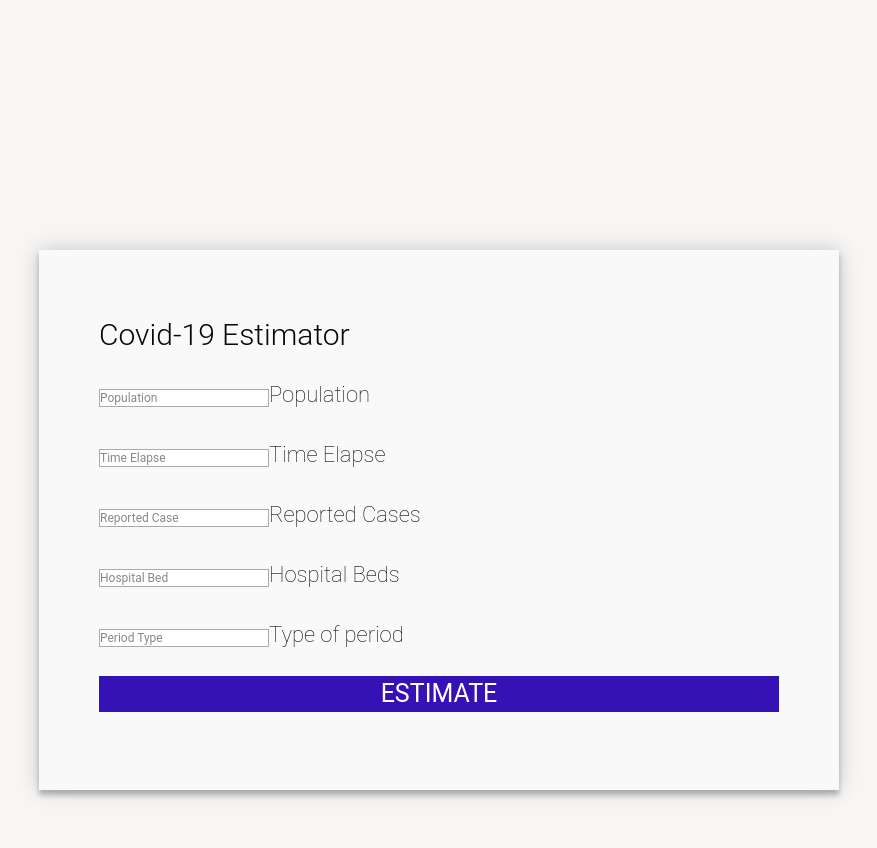
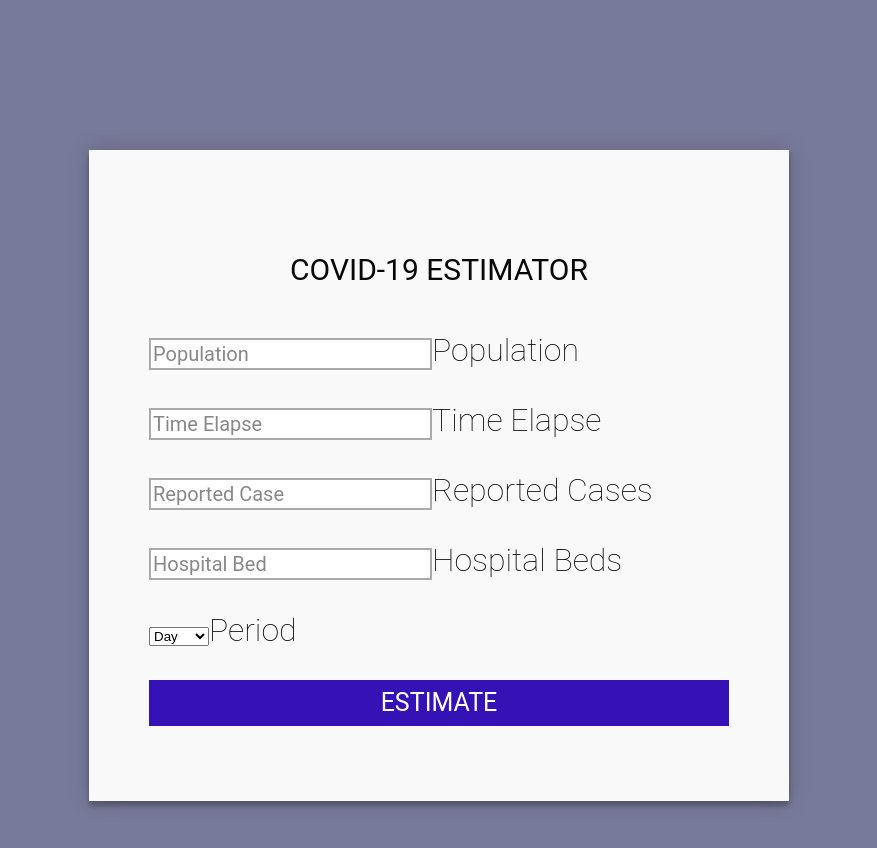
Before and after one commit to suhade/assest, a React (Create React App) app: page / in a window 1280 px wide. Shown: the top 848 px of the page, without its empty margins (201-1078 px from the left). Built offline with nearby package versions, Linux system fonts and the light colour scheme.

Commit message:
assestment

```diff
--- a/public/index.html
+++ b/public/index.html
@@ -2,14 +2,14 @@
 <html lang="en">
   <head>
     <meta charset="utf-8" />
-    <link rel="icon" href="%PUBLIC_URL%/favicon.ico" />
+
     <meta name="viewport" content="width=device-width, initial-scale=1" />
     <meta name="theme-color" content="#000000" />
     <meta
       name="description"
       content="Covid-19 Estimator, Analyzer and Prediction on rate of infwction, beds and severe cases."
     />
-    <link rel="apple-touch-icon" href="%PUBLIC_URL%/logo192.png" />
+
     <!--
       manifest.json provides metadata used when your web app is installed on a
       user's mobile device or desktop. See https://developers.google.com/web/fundamentals/web-app-manifest/
@@ -29,6 +29,15 @@
   <body>
     <noscript>You need to enable JavaScript to run this app.</noscript>
     <div id="root"></div>
+
+ <!-- <select id="cars">
+  <option value="volvo">Volvo</option>
+  <option value="saab">Saab</option>
+  <option value="mercedes">Mercedes</option>
+  <option value="audi">Audi</option>
+</select> -->
+
+
     <!--
       This HTML file is a template.
       If you open it directly in the browser, you will see an empty page.
--- a/src/App.css
+++ b/src/App.css
@@ -1,57 +1,47 @@
-* {
-  margin: 0;
-  padding: 0;
-  box-sizing: border-box;
-  -webkit-box-sizing: border-box;
-  -moz-box-sizing: border-box;
-  -webkit-font-smoothing: antialiased;
-  -moz-font-smoothing: antialiased;
-  -o-font-smoothing: antialiased;
-  text-rendering: optimizeLegibility;
-}
 
 body {
   font-family: "Roboto", Helvetica, Arial, sans-serif;
   font-weight: 150;
-  font-size: 22px;
-  line-height: 50px;
-  color: rgb(7, 7, 7);
-  background: #f8f5f5;
+  font-size: 32px;
+  line-height: 60px;
+  color: rgb(8, 7, 7);
+  background: #787a9b;
 }
 
 .container {
-  max-width: 800px;
+  max-width: 700px;
   width: 100%;
   height: 100%;
   margin: 0 auto;
   position: relative;
 }
 
-#contact input[type="number"],
-#contact input[type="number"],
-#contact input[type="number"],
-#contact input[type="number"],
-#contact input[type="number"],
-#contact button[type="submit"] {
-  font: 400 12px/16px "Roboto", Helvetica, Arial, sans-serif;
+#estimator input[type="number"],
+#estimator input[type="number"],
+#estimator input[type="number"],
+#estimator input[type="number"],
+#estimator input[type="number"],
+#estimator button[type="submit"] {
+  font: 400 20px/26px "Roboto", Helvetica, Arial, sans-serif;
 }
 
-#contact {
+#estimator {
   background: #F9F9F9;
   padding: 60px;
-  margin: 250px 0;
+  margin: 150px 0;
 
   box-shadow: 0 0 20px 0 rgba(0, 0, 0, 0.2), 0 5px 5px 0 rgba(0, 0, 0, 0.24);
 }
 
-#contact h3 {
+#estimator h3 {
   display: block;
   font-size: 30px;
-  font-weight: 300;
-  margin-bottom: 10px;
+  font-weight: 400;
+  margin-bottom: 20px;
+  text-align: center;
 }
 
-#contact h4 {
+#estimator h4 {
   margin: 5px 0 15px;
   display: block;
   font-size: 13px;
@@ -64,32 +54,28 @@ fieldset {
   min-width: 100%;
   padding: 0;
   width: 100%;
+  height: 40%;
 }
 
-#contact input[type="number"],
-#contact input[type="number"],
-#contact input[type="number"],
-#contact input[type="number"],
-#contact inpiut[type="number"]
+#estimator input[type="number"],
+#estimator input[type="number"],
+#estimator input[type="number"],
+#estimator input[type="number"],
+#estimator select[type="number"]
 
-#contact input[type="text"]:hover,
-#contact input[type="email"]:hover,
-#contact input[type="tel"]:hover,
-#contact input[type="url"]:hover,
-#contact textarea:hover {
+#estimator input[type="text"]:hover,
+#estimator input[type="email"]:hover,
+#estimator input[type="tel"]:hover,
+#estimator input[type="url"]:hover,
+#estimator textarea:hover {
   -webkit-transition: border-color 0.3s ease-in-out;
   -moz-transition: border-color 0.3s ease-in-out;
   transition: border-color 0.3s ease-in-out;
-  border: 1px solid #aaa;
+  border: 2px solid #aaa;
 }
 
-#contact textarea {
-  height: 100px;
-  max-width: 100%;
-  resize: none;
-}
 
-#contact button[type="submit"] {
+#estimator button[type="submit"] {
   cursor: pointer;
   width: 100%;
   border: none;
@@ -100,21 +86,21 @@ fieldset {
   font-size: 25px;
 }
 
-#contact button[type="submit"]:hover {
+#estimator button[type="submit"]:hover {
   background:#aabb0f;
   -webkit-transition: background 0.3s ease-in-out;
   -moz-transition: background 0.3s ease-in-out;
   transition: background-color 0.3s ease-in-out;
 }
 
-#contact button[type="submit"]:active {
+#estimator button[type="submit"]:active {
   box-shadow: inset 0 1px 3px rgba(0, 0, 0, 0.5);
 }
 
 
 
-#contact input:focus,
-#contact textarea:focus {
+#estimator input:focus,
+#estimator textarea:focus {
   outline: 0;
   border: 1px solid #aaa;
 }
--- a/src/App.js
+++ b/src/App.js
@@ -7,11 +7,11 @@ function App() {
     <div className="App">
 
       <div className="container">
-        <form id="contact" action method="post">
-          <h3>Covid-19 Estimator</h3>
+        <form id="estimator" action method="post">
+          <h3>COVID-19 ESTIMATOR</h3>
 
           <fieldset>
-          <input placeholder="Population" type="number" id="data-population"  required autofocus tabindex="0" alt="data-population"/>
+          <input placeholder="Population" type="number"  required autofocus tabindex="0" alt="data-population"/>
 
           <label for="data-population">Population</label>
           </fieldset>
@@ -28,9 +28,12 @@ function App() {
             <label for="data-total-hospital-beds">Hospital Beds</label>
           </fieldset>
           <fieldset>
-            <input placeholder="Period Type" type="number" id="data-period-type" alt="data-period-typ" />
-            <label for="data-period-type">Type of period</label>
-          </fieldset>
+          <select placeholder="Period Type" type="number" id="data-period-type" alt="data-period-type">
+          <option value="days">Day</option>
+        <option value="week">Week</option>
+        <option value="month">Month</option> </select>
+  <label For="data-period-type">Period</label>
+         </fieldset>
           <fieldset>
             <button name="submit" type="submit" id="contact-submit" alt="data-goestimate" data-submit="...Sending">ESTIMATE
 </button>
```
Also changed, not shown: public/img/sdg.png (added), 1 other file (tests, documents, lock files or other folders).
